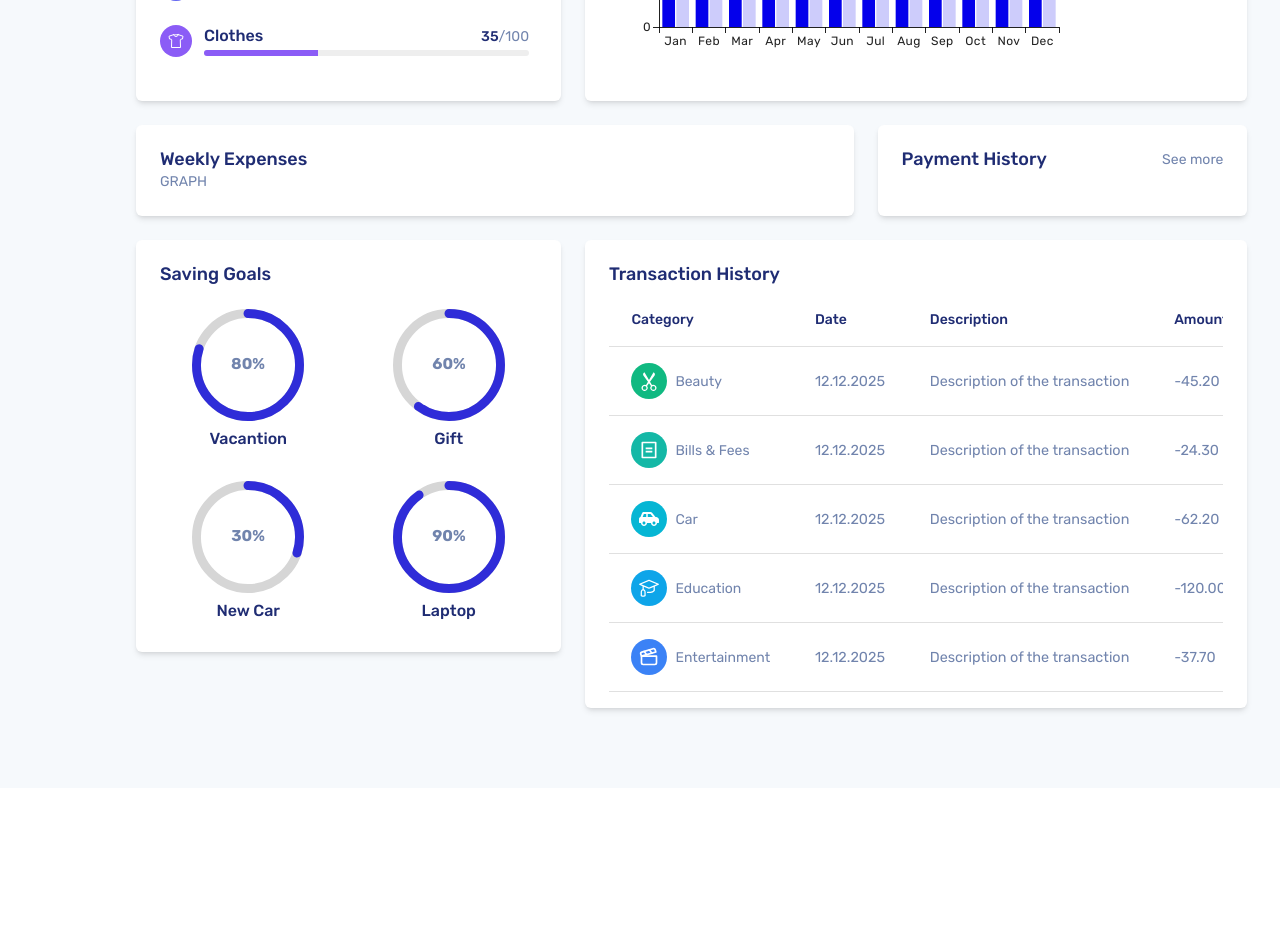
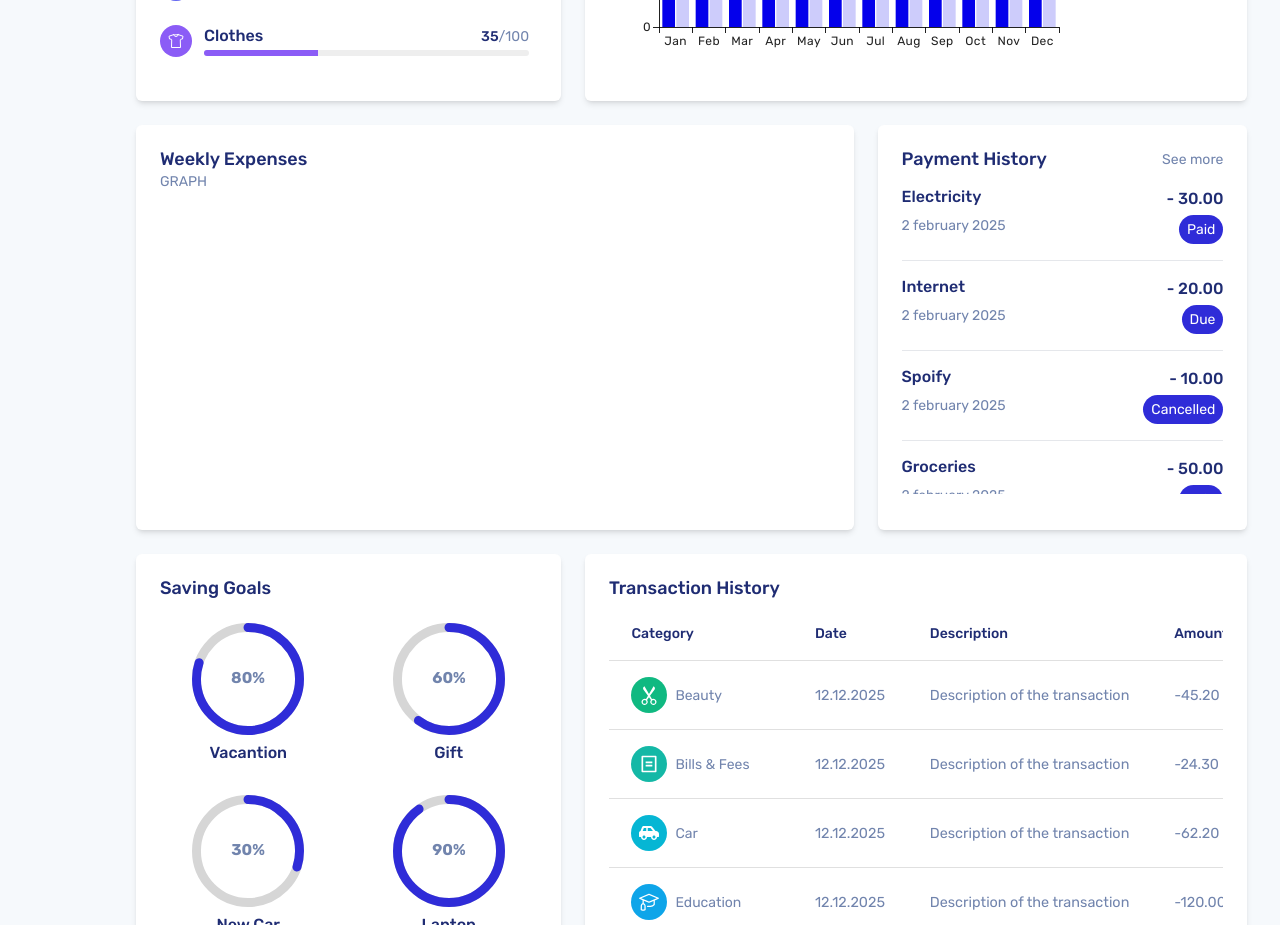
Before and after one commit to DianaPrunila/financial-tracker-app, a React (Vite) app: page / in a window 1280 px wide. Shown: the part 1120-2045 px from the top of the page. Before the commit the page ends 1908 px from the top, so only its background shows below. Built offline with nearby package versions, Linux system fonts and the light colour scheme.

Commit message:
4th row, second column

```diff
--- a/src/pages/Dashboard.tsx
+++ b/src/pages/Dashboard.tsx
@@ -17,6 +17,7 @@ import { FaCat } from "react-icons/fa6";
 import { IoShirtOutline } from "react-icons/io5";
 import ProgressBar from "react-bootstrap/ProgressBar";
 import { BarChart } from "@mui/x-charts/BarChart";
+import { LineChart } from "@mui/x-charts/LineChart";
 
 import "react-circular-progressbar/dist/styles.css";
 
@@ -181,28 +182,28 @@ const Dashboard = () => {
       id: 1,
       name: "Electricity",
       date: "2 february 2025",
-      amount: "30",
+      amount: "30.00",
       status: "Paid",
     },
     {
       id: 2,
       name: "Internet",
       date: "2 february 2025",
-      amount: "20",
+      amount: "20.00",
       status: "Due",
     },
     {
       id: 3,
       name: "Spoify",
       date: "2 february 2025",
-      amount: "10",
-      status: "Cancelles",
+      amount: "10.00",
+      status: "Cancelled",
     },
     {
       id: 4,
       name: "Groceries",
       date: "2 february 2025",
-      amount: "50",
+      amount: "50.00",
       status: "Paid",
     },
   ];
@@ -526,7 +527,7 @@ const Dashboard = () => {
       </Container>
 
       <Container id="outer-frame-forth-row" className="">
-        <Row className="my-6 grid grid-cols-1 gap-6 lg:grid-cols-[65%_33.5%]">
+        <Row className="grid grid-cols-1 gap-6 lg:grid-cols-[65%_33.5%]">
           <Col
             id="weekly-expenses-col"
             className="rounded-md bg-white p-4 shadow-md"
@@ -538,7 +539,7 @@ const Dashboard = () => {
           </Col>
           <Col
             id="payment-history-col"
-            className="rounded-md bg-white p-4 shadow-md"
+            className="h-full rounded-md bg-white p-4 pb-0 shadow-md"
           >
             <div id="title-payment-history" className="flex justify-between">
               <h4> Payment History</h4>
@@ -546,6 +547,33 @@ const Dashboard = () => {
                 See more
               </a>
             </div>
+            <ul
+              id="payement-history-expenses"
+              className="h-[85%] divide-y overflow-y-auto"
+            >
+              {PayementHistory.map((h) => (
+                <li key={h.id} id="payement-history-expenses-model">
+                  <div
+                    id="payement-history-expenses-model-up"
+                    className="mb-1 mt-3 flex justify-between"
+                  >
+                    <h5> {h.name}</h5>
+                    <p className="text-[1rem] font-medium text-big">
+                      {"-"} {h.amount}
+                    </p>
+                  </div>
+                  <div
+                    id="payement-history-expenses-model-down"
+                    className="mb-3 flex justify-between"
+                  >
+                    <p>{h.date}</p>
+                    <span className="rounded-full bg-sidebarColor p-1 px-2">
+                      <p className="text-white">{h.status}</p>
+                    </span>
+                  </div>
+                </li>
+              ))}
+            </ul>
           </Col>
         </Row>
       </Container>
```
